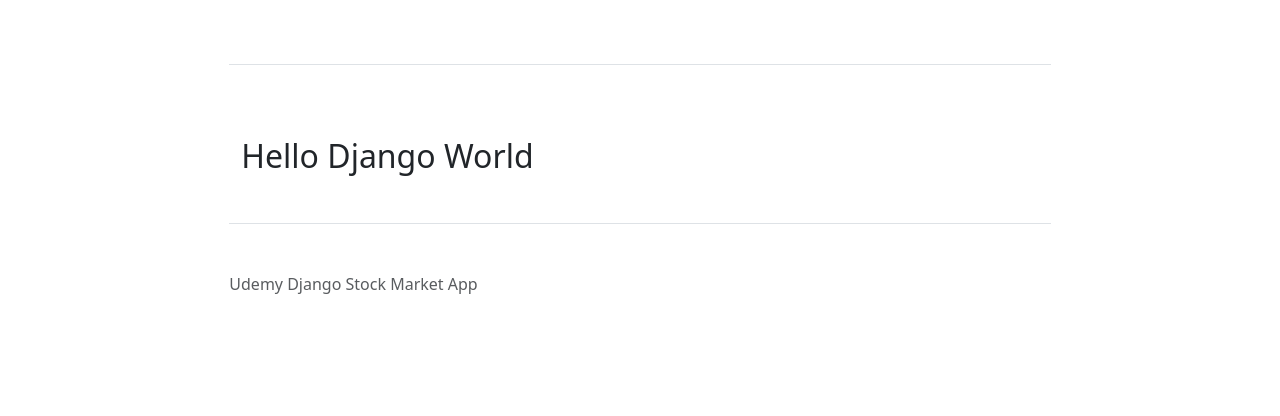
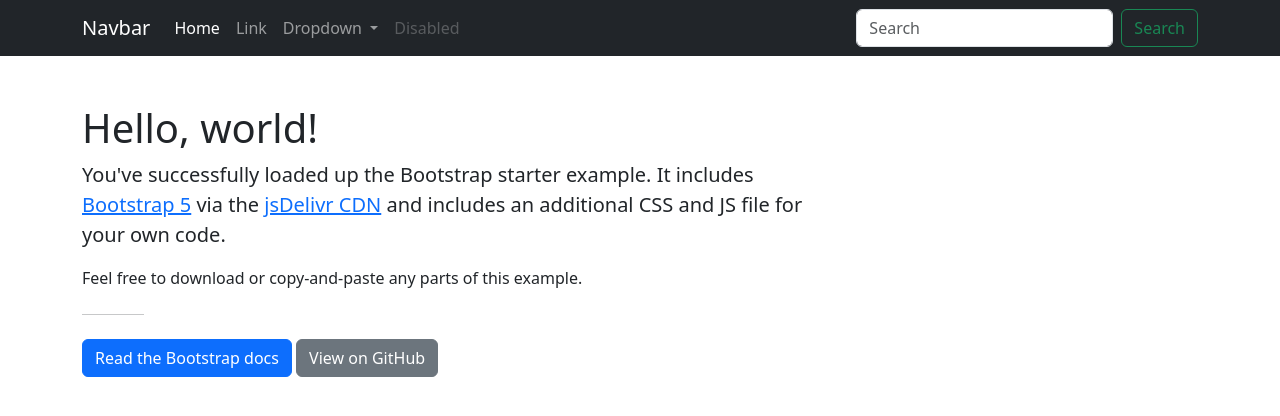
Before and after one commit to FrancisChung/udemy-django-stock, a Django app: page / in a window 1280 px wide. Shown: the top 416 px of the page. Run offline with Django 5.2, Linux system fonts and the light colour scheme; some libraries are stand-ins or nearby versions.

Commit message:
New Bootstrap 5.3.8 template with correct CDN Links

```diff
--- a/quotes/templates/base.html
+++ b/quotes/templates/base.html
@@ -1,67 +1,64 @@
-
 <!doctype html>
 <html lang="en">
   <head>
     <meta charset="utf-8">
     <meta name="viewport" content="width=device-width, initial-scale=1">
-    <meta name="description" content="">
-    <meta name="author" content="Mark Otto, Jacob Thornton, and Bootstrap contributors">
-    <meta name="generator" content="Hugo 0.84.0">
-    <title>Udemy Django Stock Portfolio</title>
+    <title>Bootstrap demo</title>
+    <link href="https://cdn.jsdelivr.net/npm/bootstrap@5.3.8/dist/css/bootstrap.min.css" rel="stylesheet" integrity="sha384-sRIl4kxILFvY47J16cr9ZwB07vP4J8+LH7qKQnuqkuIAvNWLzeN8tE5YBujZqJLB" crossorigin="anonymous">
+    <link rel="stylesheet" href="styles.css">
+  </head>
+  <body>
+    <nav class="navbar navbar-expand-lg navbar-dark bg-dark">
+      <div class="container">
+        <a class="navbar-brand" href="#">Navbar</a>
+        <button class="navbar-toggler" type="button" data-bs-toggle="collapse" data-bs-target="#navbarSupportedContent" aria-controls="navbarSupportedContent" aria-expanded="false" aria-label="Toggle navigation">
+          <span class="navbar-toggler-icon"></span>
+        </button>
+        <div class="collapse navbar-collapse" id="navbarSupportedContent">
+          <ul class="navbar-nav me-auto mb-2 mb-lg-0">
+            <li class="nav-item">
+              <a class="nav-link active" aria-current="page" href="#">Home</a>
+            </li>
+            <li class="nav-item">
+              <a class="nav-link" href="#">Link</a>
+            </li>
+            <li class="nav-item dropdown">
+              <a class="nav-link dropdown-toggle" href="#" id="navbarDropdown" role="button" data-bs-toggle="dropdown" aria-expanded="false">
+                Dropdown
+              </a>
+              <ul class="dropdown-menu" aria-labelledby="navbarDropdown">
+                <li><a class="dropdown-item" href="#">Action</a></li>
+                <li><a class="dropdown-item" href="#">Another action</a></li>
+                <li><hr class="dropdown-divider"></li>
+                <li><a class="dropdown-item" href="#">Something else here</a></li>
+              </ul>
+            </li>
+            <li class="nav-item">
+              <a class="nav-link disabled">Disabled</a>
+            </li>
+          </ul>
+          <form class="d-flex" role="search">
+            <input class="form-control me-2" type="search" placeholder="Search" aria-label="Search">
+            <button class="btn btn-outline-success" type="submit">Search</button>
+          </form>
+        </div>
+      </div>
+    </nav>
 
-    <link rel="canonical" href="https://getbootstrap.com/docs/5.0/examples/starter-template/">
-    <!-- Bootstrap core CSS -->
-    <link href="/docs/5.0/dist/css/bootstrap.min.css" rel="stylesheet" integrity="sha384-EVSTQN3/azprG1Anm3QDgpJLIm9Nao0Yz1ztcQTwFspd3yD65VohhpuuCOmLASjC" crossorigin="anonymous">
+    <div class="container my-5">
+      <h1>Hello, world!</h1>
+      <div class="col-lg-8 px-0">
+        <p class="fs-5">You've successfully loaded up the Bootstrap starter example. It includes <a href="https://getbootstrap.com/">Bootstrap 5</a> via the <a href="https://www.jsdelivr.com/package/npm/bootstrap">jsDelivr CDN</a> and includes an additional CSS and JS file for your own code.</p>
+        <p>Feel free to download or copy-and-paste any parts of this example.</p>
 
-        <!-- Favicons -->
-    <link rel="apple-touch-icon" href="/docs/5.0/assets/img/favicons/apple-touch-icon.png" sizes="180x180">
-    <link rel="icon" href="/docs/5.0/assets/img/favicons/favicon-32x32.png" sizes="32x32" type="image/png">
-    <link rel="icon" href="/docs/5.0/assets/img/favicons/favicon-16x16.png" sizes="16x16" type="image/png">
-    <link rel="manifest" href="/docs/5.0/assets/img/favicons/manifest.json">
-    <link rel="mask-icon" href="/docs/5.0/assets/img/favicons/safari-pinned-tab.svg" color="#7952b3">
-    <link rel="icon" href="/docs/5.0/assets/img/favicons/favicon.ico">
-    <meta name="theme-color" content="#7952b3">
-    <style>
-      .bd-placeholder-img {
-        font-size: 1.125rem;
-        text-anchor: middle;
-        -webkit-user-select: none;
-        -moz-user-select: none;
-        user-select: none;
-      }
+        <hr class="col-1 my-4">
 
-      @media (min-width: 768px) {
-        .bd-placeholder-img-lg {
-          font-size: 3.5rem;
-        }
-      }
-    </style>
-
-    <!-- Custom styles for this template -->
-    <link href="starter-template.css" rel="stylesheet">
-  </head>
-
-  <body>
-    <div class="col-lg-8 mx-auto p-3 py-md-5">
-        <header class="d-flex align-items-center pb-3 mb-5 border-bottom">
-
-        </header>
-
-        <main>
-            <div class="container">
-                <br />
-                {% block content %}
-                {% endblock %}
-            </div>
-        </main>
-
-
-        <footer class="pt-5 my-5 text-muted border-top">
-            Udemy Django Stock Market App
-        </footer>
+        <a href="https://getbootstrap.com" class="btn btn-primary">Read the Bootstrap docs</a>
+        <a href="https://github.com/twbs/examples" class="btn btn-secondary">View on GitHub</a>
+      </div>
     </div>
 
-    <script src="/docs/5.0/dist/js/bootstrap.bundle.min.js" integrity="sha384-MrcW6ZMFYlzcLA8Nl+NtUVF0sA7MsXsP1UyJoMp4YLEuNSfAP+JcXn/tWtIaxVXM" crossorigin="anonymous"></script>
-
+    <script src="https://cdn.jsdelivr.net/npm/bootstrap@5.3.8/dist/js/bootstrap.bundle.min.js" integrity="sha384-FKyoEForCGlyvwx9Hj09JcYn3nv7wiPVlz7YYwJrWVcXK/BmnVDxM+D2scQbITxI" crossorigin="anonymous"></script>
+    <script src="main.js"></script>
   </body>
 </html>
```
